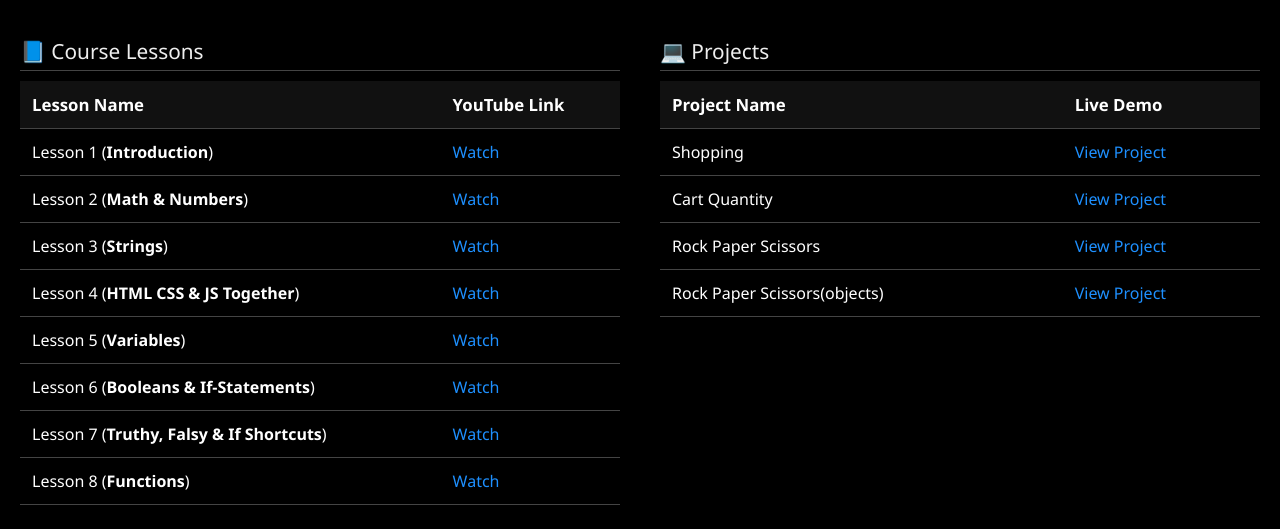
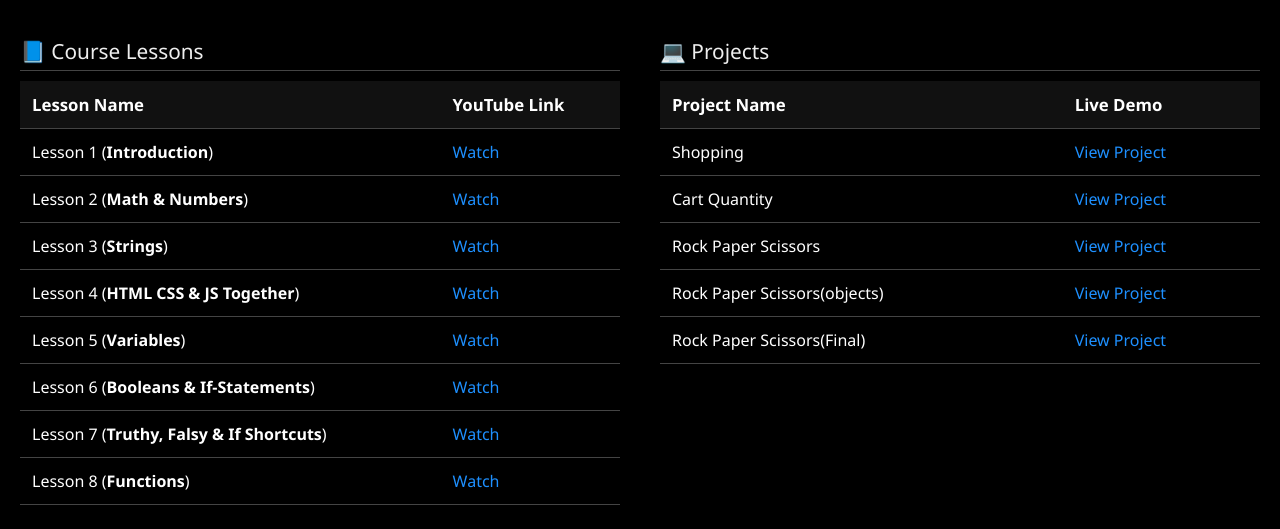
Before and after one commit to collegecoders/JavaScript_Projects, a plain HTML site: page index.html in a window 1280 px wide. Shown: the part 173-702 px from the top of the page. Drawn offline with Linux system fonts and the light colour scheme.

Commit message:
Update index.html

```diff
--- a/index.html
+++ b/index.html
@@ -179,6 +179,12 @@
                 <a href="./objects/" >View Project</a>
               </td>
             </tr>
+            <tr>
+              <td>Rock Paper Scissors(Final)</td>
+              <td>
+                <a href="./final-rps/" >View Project</a>
+              </td>
+            </tr>
           </tbody>
         </table>
       </div>
```
